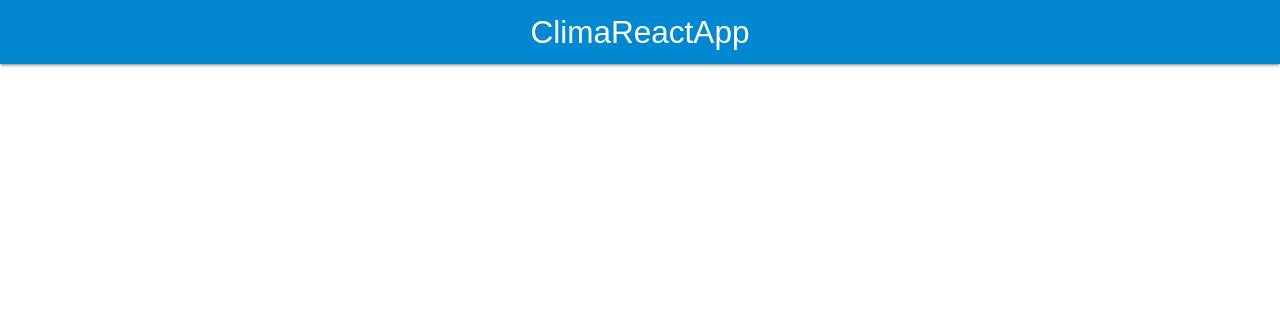
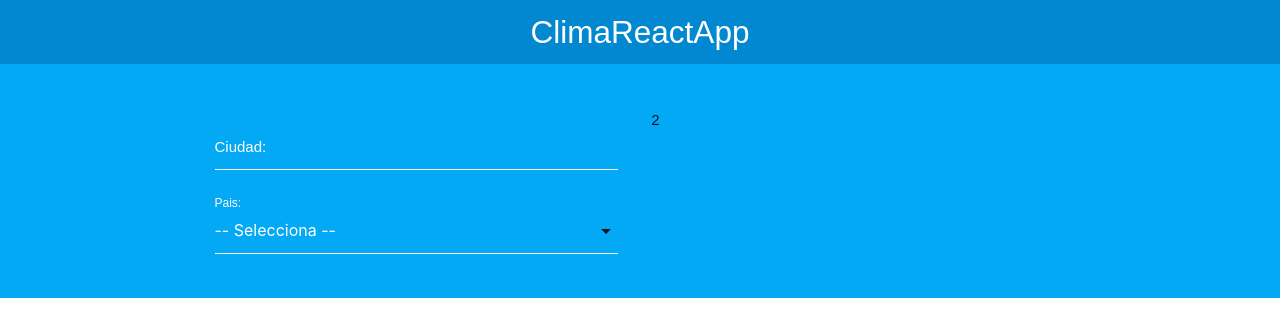
Before and after one commit to johanBautista/clima_react, a React (Create React App) app: page / in a window 1280 px wide. Shown: the top 336 px of the page. Built offline with nearby package versions, Linux system fonts and the light colour scheme.

Commit message:
form component

```diff
--- a/src/App.js
+++ b/src/App.js
@@ -1,10 +1,21 @@
 import React, { Fragment } from 'react';
 import Header from './components/Header';
+import Formulario from './components/Formulario';
 
 function App() {
   return (
     <Fragment>
-      <Header titulo="ClimaReactApp" />{' '}
+      <Header titulo="ClimaReactApp" />
+      <div className="contenedor-form">
+        <div className="container">
+          <div className="row">
+            <div className="col m6 s12">
+              <Formulario />
+            </div>
+            <div className="col m6 s12">2</div>
+          </div>
+        </div>
+      </div>
     </Fragment>
   );
 }
--- /dev/null
+++ b/src/components/Formulario.js
@@ -0,0 +1,29 @@
+import React from 'react';
+
+const Formulario = () => {
+  return (
+    <div>
+      <form>
+        <div className="input-field col s12">
+          <input type="text" name="ciudad" id="ciudad" />
+          <label htmlFor="ciudad">Ciudad:</label>
+        </div>
+        <div className="input-field col s12">
+          <select name="pais" id="pais">
+            <option value="">-- Selecciona --</option>
+            <option value="AR">Argentina</option>
+            <option value="CO">Colombia</option>
+            <option value="CR">Costa Rica</option>
+            <option value="ES">España</option>
+            <option value="US">Estados Unidos</option>
+            <option value="MX">México</option>
+            <option value="PE">Perú</option>
+          </select>
+          <label htmlFor="pais">Pais:</label>
+        </div>
+      </form>
+    </div>
+  );
+};
+
+export default Formulario;
```
